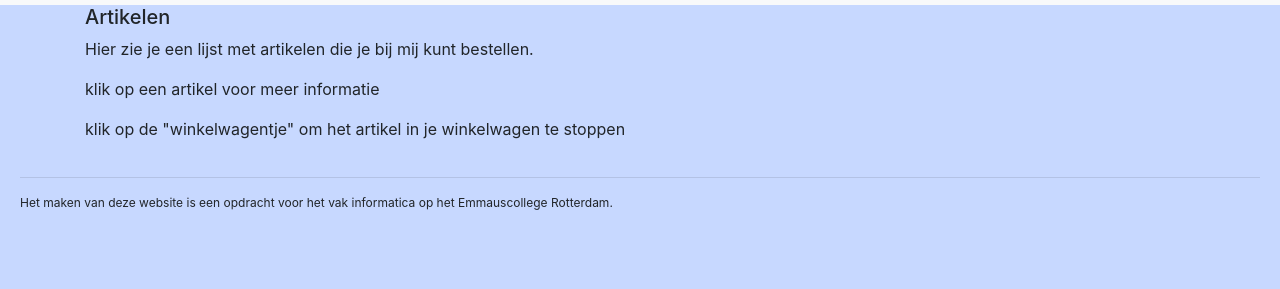
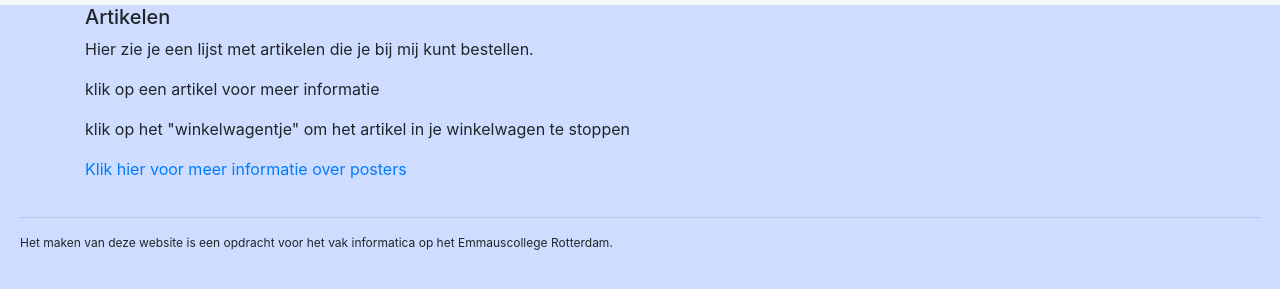
Before and after one commit to emmaus-5h/5Hin1-webshop-Renske-Aaron, a website: page web/index.html in a window 1280 px wide. Shown: the part 51-340 px from the top of the page. Drawn offline with nearby package versions, Linux system fonts and the light colour scheme; no server answers.

Commit message:
link toegevoegd

```diff
--- a/web/css/style.css
+++ b/web/css/style.css
@@ -3,6 +3,7 @@
 footer {
   margin: 20px;
   font-size: 12px;
+
 }
 
 .toast {
@@ -31,10 +32,12 @@ footer {
 
 .card-header {
   height: 4em;
+  font-family: serif;
 }
 
 .card-text {
-  min-height:10em
+  min-height:10em;
+  font-family: serif;
 }
 
 /* index page */
@@ -49,8 +52,8 @@ footer {
 .product img {
   margin: auto;
   margin-top: 20px;
+}
 
-}
 
 .product > .card-header {
   height:3m
@@ -78,5 +81,5 @@ footer {
 }
 
 body {
-  background-color: rgb(199, 216, 255)
+  background-color: #ceddff
   }
--- a/web/index.html
+++ b/web/index.html
@@ -47,7 +47,13 @@
 			<h5>Artikelen</h5>
 			<p>Hier zie je een lijst met artikelen die je bij mij kunt bestellen.</p>
 			<p>klik op een artikel voor meer informatie<p>
-					<p>klik op de "winkelwagentje" om het artikel in je winkelwagen te stoppen</p>
+					<p>klik op het "winkelwagentje" om het artikel in je winkelwagen te stoppen</p>
+
+
+<p>  <a  class="meer informatie" href="https://nl.wikipedia.org/wiki/Affiche">Klik hier voor meer informatie over posters</a>
+            </strong> </p>
+
+
 		</div>
     <!-- template for product info-->
   	<template id="productcard">
```
